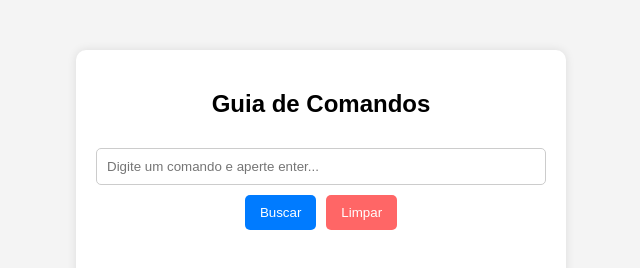
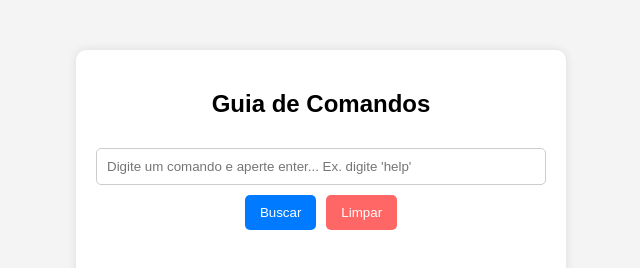
Before and after one commit to RoTaglia/guia-de-comandos, a plain HTML site: page index.html in a window 1280 px wide. Shown: the full height of the page, 319-959 px from the left. Drawn offline with Linux system fonts and the light colour scheme.

Commit message:
Update index.html

```diff
--- a/index.html
+++ b/index.html
@@ -9,7 +9,7 @@
 <body>
     <div class="container">
         <h2>Guia de Comandos</h2>
-        <input type="text" id="commandInput" placeholder="Digite um comando e aperte enter...">
+        <input type="text" id="commandInput" placeholder="Digite um comando e aperte enter... Ex. digite 'help'">
         <div class="button-container">
             <button class="search-btn" onclick="processCommand()">Buscar</button>
             <button class="clear-btn" onclick="clearInput()">Limpar</button>
```
